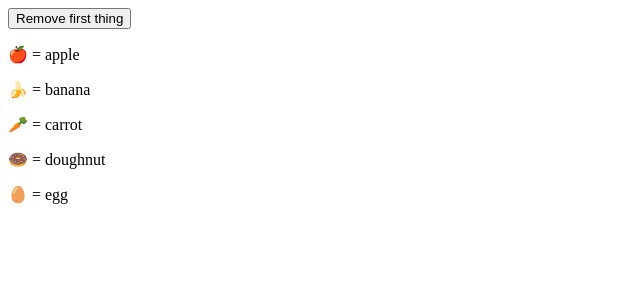
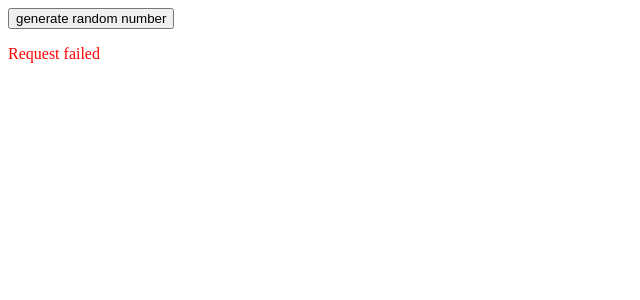
Before and after one commit to bzm3r/relearning-svelte, a SvelteKit app: page / in a window 1280 px wide. Shown: the top 300 px of the page, without its empty margins (0-640 px from the left). Built offline with nearby package versions, Linux system fonts and the light colour scheme.

Commit message:
logic: await blocks

```diff
--- /dev/null
+++ b/src/routes/random-number/+server.js
@@ -0,0 +1,23 @@
+export async function GET(req) {
+	const query = req.url.searchParams;
+	let min = query.get('min') || '0';
+	let max = query.get('max') || '100';
+	min = +min;
+	max = +max;
+
+	// simulate a long delay
+	await new Promise((res) => setTimeout(res, 1000));
+
+	// fail sometimes
+	if (Math.random() < 0.333) {
+		return new Response(`Failed to generate random number. Please try again`, {
+			status: 400,
+			headers: { 'Access-Control-Allow-Origin': '*' }
+		});
+	}
+
+	const num = min + Math.round(Math.random() * (max - min));
+	return new Response(String(num), {
+		headers: { 'Access-Control-Allow-Origin': '*' }
+	});
+}
--- a/src/tutorial/Thing.svelte
+++ /dev/null
@@ -1,21 +0,0 @@
-<script lang="ts">
-	import type { EmojiMap } from './Thing';
-
-	const emojis: EmojiMap = {
-		apple: '🍎',
-		banana: '🍌',
-		carrot: '🥕',
-		doughnut: '🍩',
-		egg: '🥚'
-	};
-
-	// the name is updated whenever the prop value changes...
-	type EmojiKey = keyof EmojiMap;
-	let { name }: { name: EmojiKey } = $props();
-
-	// ...but the "emoji" variable is fixed upon initialisation
-	// of the component because it uses `const` instead of `$:`
-	let emoji = $derived(emojis[name]);
-</script>
-
-<p>{emoji} = {name}</p>
--- a/src/tutorial/Tutorial.svelte
+++ b/src/tutorial/Tutorial.svelte
@@ -1,23 +1,19 @@
 <script lang="ts">
-	import type { EmojiMap } from './Thing';
-	import Thing from './Thing.svelte';
+	import { getRandomNumber } from './utils.js';
 
-	type ThingObj = { id: Number; name: keyof EmojiMap };
-	let things: ThingObj[] = $state([
-		{ id: 1, name: 'apple' },
-		{ id: 2, name: 'banana' },
-		{ id: 3, name: 'carrot' },
-		{ id: 4, name: 'doughnut' },
-		{ id: 5, name: 'egg' }
-	]);
+	let promise = $state(getRandomNumber());
 
 	function handleClick() {
-		things = things.slice(1);
+		promise = getRandomNumber();
 	}
 </script>
 
-<button onclick={handleClick}> Remove first thing </button>
+<button onclick={handleClick}> generate random number </button>
 
-{#each things as thing}
-	<Thing name={thing.name} />
-{/each}
+{#await promise}
+	<p>...waiting</p>
+{:then number}
+	<p>The number is {number}</p>
+{:catch error}
+	<p style="color: red">{error.message}</p>
+{/await}
--- /dev/null
+++ b/src/tutorial/utils.ts
@@ -0,0 +1,35 @@
+export async function GET_RANDOM_NUMBER() {
+	let min = 0;
+	let max = 100;
+	min = +min;
+	max = +max;
+
+	// simulate a long delay
+	await new Promise((res) => setTimeout(res, 1000));
+
+	// fail sometimes
+	if (Math.random() < 0.333) {
+		return new Response(`Failed to generate random number. Please try again`, {
+			status: 400,
+			headers: { 'Access-Control-Allow-Origin': '*' }
+		});
+	}
+
+	const num = min + Math.round(Math.random() * (max - min));
+	return new Response(String(num), {
+		headers: { 'Access-Control-Allow-Origin': '*' }
+	});
+}
+
+export async function getRandomNumber(): Promise<String> {
+	// Fetch a random number between 0 and 100
+	// (with a delay, so that we can see it)
+	const res = await GET_RANDOM_NUMBER();
+
+	if (res.ok) {
+		return await res.text();
+	} else {
+		// Sometimes the API will fail!
+		throw new Error('Request failed');
+	}
+}
```
Also changed, not shown: src/tutorial/Thing.ts (deleted, +0 -7 lines).
